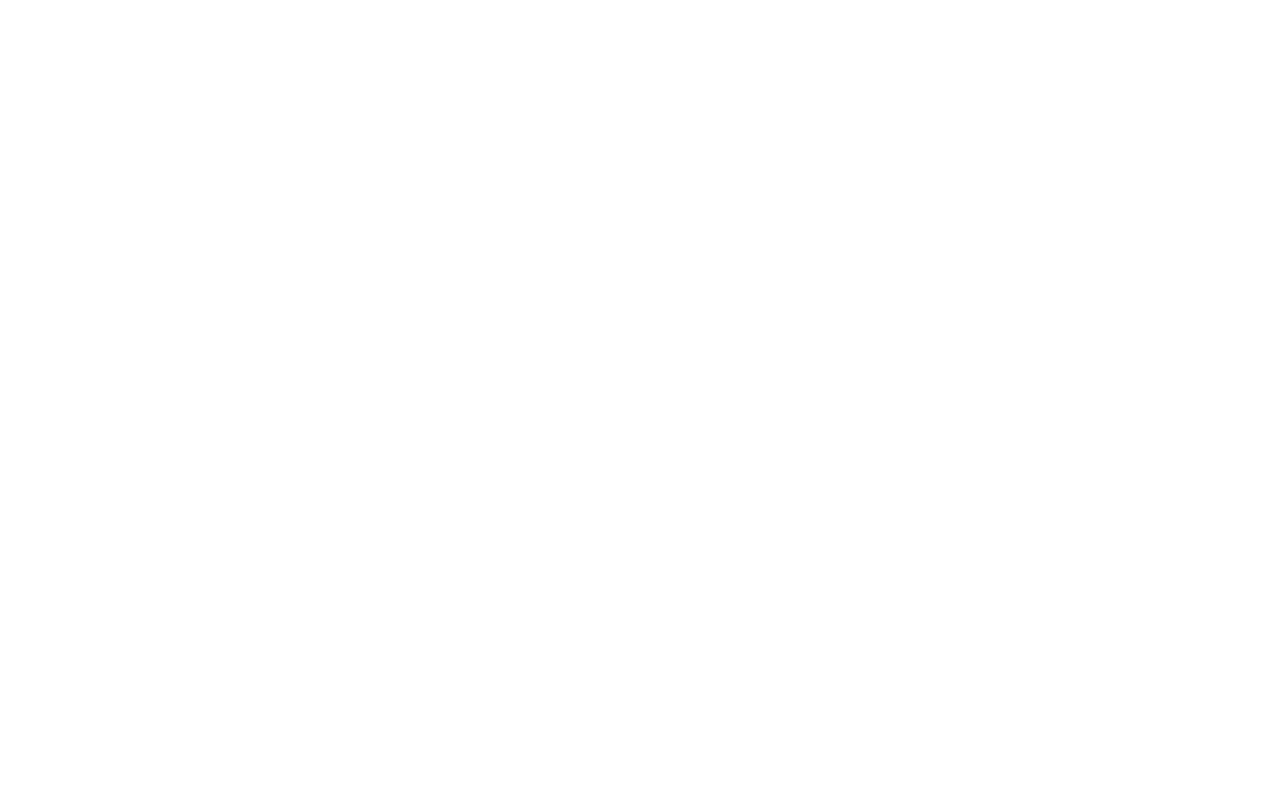
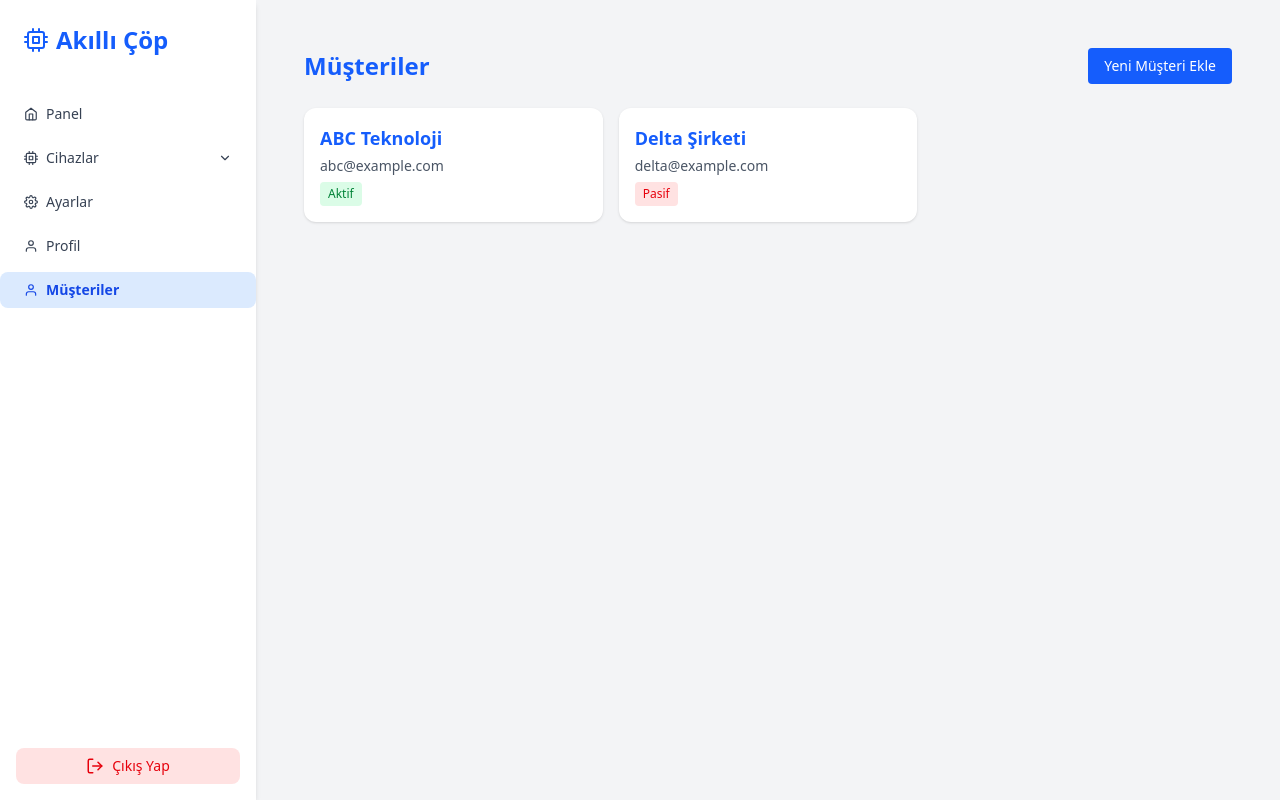
Before and after one commit to 0xM3x/volly_trash_dashboard, a React (Vite) app in the folder vollyWebFrontEnd/: page /clients in a window 1280 px wide. Before the commit this address had no page. Built offline with nearby package versions, Linux system fonts and the light colour scheme; sample sign-in values are in the browser's storage.

Commit message:
adding the basic structure for the clients page

```diff
--- a/vollyWebFrontEnd/src/App.jsx
+++ b/vollyWebFrontEnd/src/App.jsx
@@ -5,6 +5,7 @@
 import DevicePage from './pages/DevicePage';
 import SettingsPage from './pages/SettingsPage';
 import ProfilePage from './pages/ProfilePage';
+import ClientPage from './pages/ClientPage';
 
 import ProtectedRoute from './routes/ProtectedRoute';
 
@@ -20,6 +21,7 @@
         <Route path="/device/:id" element={<ProtectedRoute><DevicePage /></ProtectedRoute>} />
         <Route path="/settings" element={<ProtectedRoute><SettingsPage /></ProtectedRoute>} />
         <Route path="/profile/:id" element={<ProtectedRoute><ProfilePage /></ProtectedRoute>} />
+        <Route path="/clients" element={<ProtectedRoute><ClientPage /></ProtectedRoute>} />
       </Routes>
     </BrowserRouter>
   )
--- a/vollyWebFrontEnd/src/components/Layout.jsx
+++ b/vollyWebFrontEnd/src/components/Layout.jsx
@@ -129,6 +129,18 @@
             >
               <FiUser /> Profil
             </NavLink>
+						<NavLink
+						  to="/clients"
+						  className={({ isActive }) =>
+						    `flex items-center gap-2 py-2 px-6 rounded-lg transition ${
+						      isActive
+						        ? 'bg-blue-100 text-blue-700 font-semibold'
+						        : 'text-gray-700 hover:bg-blue-100'
+						    }`
+						  }
+						>
+						  <FiUser /> Müşteriler
+						</NavLink>
           </nav>
         </div>
 
--- /dev/null
+++ b/vollyWebFrontEnd/src/pages/ClientPage.jsx
@@ -0,0 +1,38 @@
+import Layout from '../components/Layout';
+import { useState } from 'react';
+
+export default function ClientPage() {
+  const [clients] = useState([
+    { id: 1, name: 'ABC Teknoloji', email: 'abc@example.com', status: 'Aktif' },
+    { id: 2, name: 'Delta Şirketi', email: 'delta@example.com', status: 'Pasif' },
+  ]);
+
+  return (
+    <Layout>
+      <div className="p-6 space-y-6">
+        <div className="flex justify-between items-center">
+          <h2 className="text-2xl font-bold text-blue-600">Müşteriler</h2>
+          <button className="bg-blue-600 text-white px-4 py-2 rounded hover:bg-blue-700 text-sm">
+            Yeni Müşteri Ekle
+          </button>
+        </div>
+
+        <div className="grid grid-cols-1 md:grid-cols-2 lg:grid-cols-3 gap-4">
+          {clients.map((client) => (
+            <div key={client.id} className="bg-white shadow rounded-xl p-4 space-y-1">
+              <h3 className="text-lg font-semibold text-blue-600">{client.name}</h3>
+              <p className="text-sm text-gray-600">{client.email}</p>
+              <span
+                className={`inline-block px-2 py-1 text-xs rounded ${
+                  client.status === 'Aktif' ? 'bg-green-100 text-green-700' : 'bg-red-100 text-red-600'
+                }`}
+              >
+                {client.status}
+              </span>
+            </div>
+          ))}
+        </div>
+      </div>
+    </Layout>
+  );
+}
```
